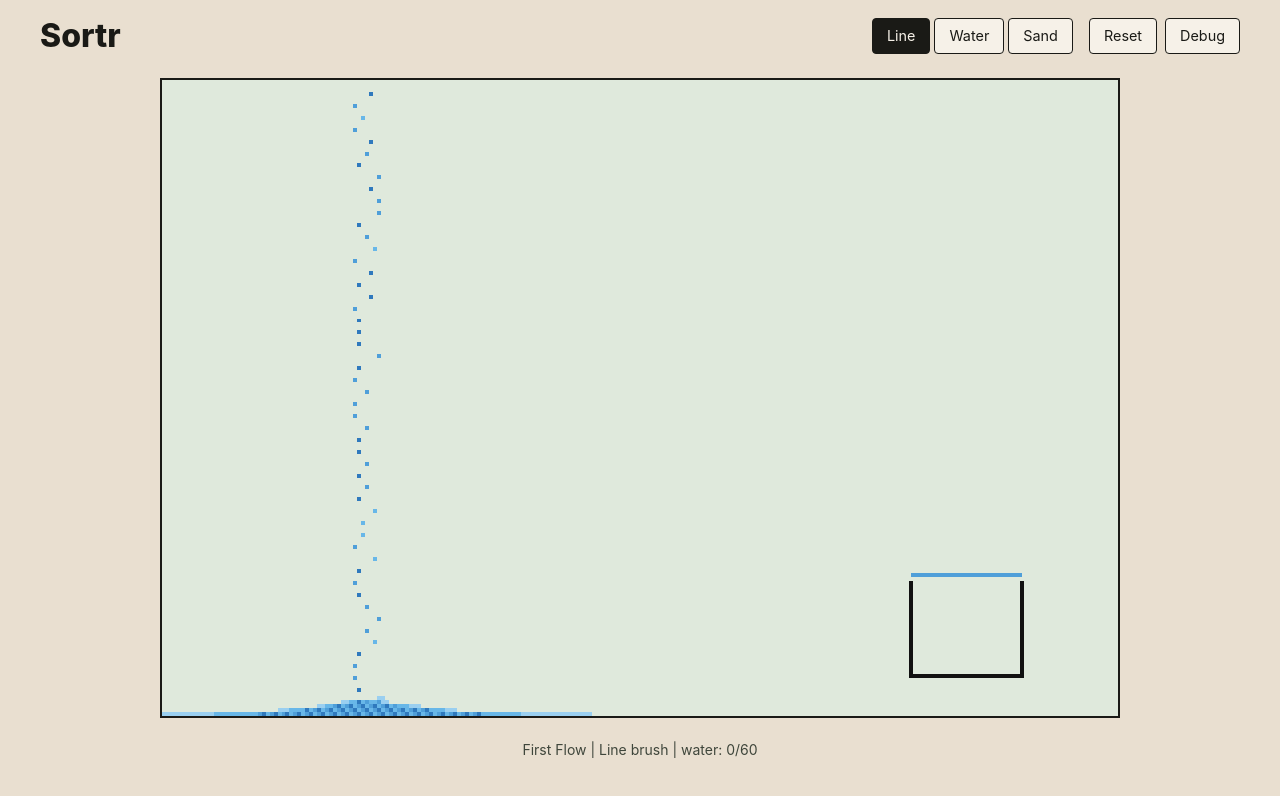
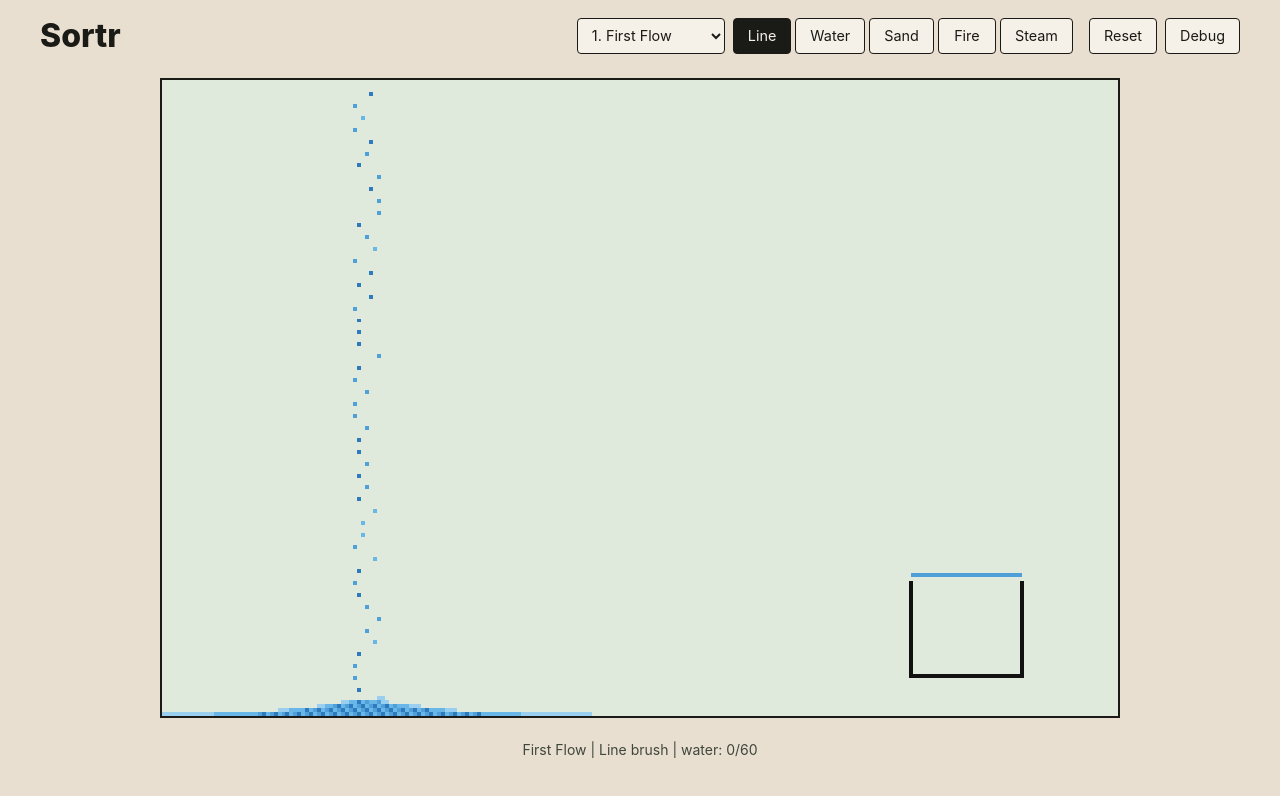
Before and after one commit to dpjosh02/Sortr, a website built with Vite: page index.html in a window 1280 px wide. Built offline with nearby package versions, Linux system fonts and the light colour scheme.

Commit message:
Add level select and dynamic brushes

```diff
--- a/src/app/main.ts
+++ b/src/app/main.ts
@@ -3,9 +3,14 @@ import "./styles.css";
 import { createGameLoop } from "../game/loop";
 import { createActionMap } from "../input/actionMap";
 import { getCanvasGridPoint } from "../input/pointer";
-import { getInitialLevel, getLevelByIndex, getNextLevelIndex } from "../levels/levelCatalog";
+import {
+  LEVEL_CATALOG,
+  getInitialLevel,
+  getLevelByIndex,
+  getNextLevelIndex,
+} from "../levels/levelCatalog";
 import { createCanvasRenderer } from "../rendering/canvasRenderer";
-import type { ElementType } from "../simulation/elements";
+import { ELEMENTS, type ElementType } from "../simulation/elements";
 import { getLineCells, type GridPoint } from "../simulation/lines";
 import { createWorld } from "../simulation/world";
 
@@ -44,11 +49,28 @@ nextButton.type = "button";
 nextButton.textContent = "Next";
 nextButton.hidden = true;
 
-type BrushMode = "line" | "sand" | "water";
+type BrushMode = ElementType | "line";
 
-const brushModes: readonly BrushMode[] = ["line", "water", "sand"];
+const brushModes: readonly BrushMode[] = ["line", ...ELEMENTS];
 const brushButtons = new Map<BrushMode, HTMLButtonElement>();
 let selectedBrush: BrushMode = "line";
+
+const levelSelect = document.createElement("select");
+levelSelect.className = "level-select";
+levelSelect.setAttribute("aria-label", "Level");
+
+for (let index = 0; index < LEVEL_CATALOG.length; index += 1) {
+  const catalogLevel = LEVEL_CATALOG[index];
+
+  if (catalogLevel === undefined) {
+    continue;
+  }
+
+  const option = document.createElement("option");
+  option.value = String(index);
+  option.textContent = `${String(index + 1)}. ${catalogLevel.title}`;
+  levelSelect.append(option);
+}
 
 const brushPalette = document.createElement("div");
 brushPalette.className = "brush-palette";
@@ -70,7 +92,7 @@ status.className = "status-line";
 
 const toolbar = document.createElement("div");
 toolbar.className = "toolbar";
-toolbar.append(brushPalette, resetButton, nextButton, debugButton);
+toolbar.append(levelSelect, brushPalette, resetButton, nextButton, debugButton);
 
 const header = document.createElement("header");
 header.className = "app-header";
@@ -127,6 +149,14 @@ nextButton.addEventListener("click", () => {
   }
 });
 
+levelSelect.addEventListener("change", () => {
+  const index = Number(levelSelect.value);
+
+  if (Number.isInteger(index)) {
+    loadLevel(index);
+  }
+});
+
 debugButton.addEventListener("click", () => {
   debugEnabled = !debugEnabled;
   debugButton.toggleAttribute("aria-pressed", debugEnabled);
@@ -175,18 +205,11 @@ window.addEventListener("keydown", (event) => {
     debugButton.click();
   }
 
-  if (event.key === "1") {
-    selectedBrush = "line";
-    syncBrushButtons();
-  }
+  const numericBrushIndex = Number(event.key) - 1;
+  const keyboardBrush = brushModes[numericBrushIndex];
 
-  if (event.key === "2") {
-    selectedBrush = "water";
-    syncBrushButtons();
-  }
-
-  if (event.key === "3") {
-    selectedBrush = "sand";
+  if (keyboardBrush !== undefined) {
+    selectedBrush = keyboardBrush;
     syncBrushButtons();
   }
 });
@@ -226,6 +249,7 @@ function loadLevel(index: number): void {
   world = createWorld(level.world);
   canvas.width = level.world.width * level.cellSize;
   canvas.height = level.world.height * level.cellSize;
+  levelSelect.value = String(index);
   render();
 }
 
@@ -291,12 +315,9 @@ function syncBrushButtons(): void {
 }
 
 function getBrushLabel(brush: BrushMode): string {
-  switch (brush) {
-    case "line":
-      return "Line";
-    case "sand":
-      return "Sand";
-    case "water":
-      return "Water";
+  if (brush === "line") {
+    return "Line";
   }
+
+  return `${brush.charAt(0).toUpperCase()}${brush.slice(1)}`;
 }
--- a/src/app/styles.css
+++ b/src/app/styles.css
@@ -35,6 +35,17 @@ button {
   cursor: pointer;
 }
 
+select {
+  min-height: 36px;
+  padding: 0 10px;
+  border: 1px solid #1a1a16;
+  border-radius: 4px;
+  color: #1a1a16;
+  background: #f6f1e8;
+  font: inherit;
+  font-size: 0.9rem;
+}
+
 button:hover {
   background: #ffffff;
 }
@@ -69,6 +80,12 @@ button[aria-pressed] {
   display: flex;
   align-items: center;
   gap: 8px;
+  flex-wrap: wrap;
+  justify-content: flex-end;
+}
+
+.level-select {
+  max-width: 180px;
 }
 
 .brush-palette {
@@ -120,4 +137,9 @@ button[aria-pressed] {
   button {
     flex: 1;
   }
+
+  .level-select {
+    flex: 1 0 100%;
+    max-width: none;
+  }
 }
--- a/src/levels/levelCatalog.ts
+++ b/src/levels/levelCatalog.ts
@@ -130,6 +130,65 @@ export const LEVEL_CATALOG: readonly LevelDefinition[] = [
       width: 240,
     },
   },
+  {
+    background: "#e7e5dd",
+    cellSize: 4,
+    id: "004-two-streams",
+    title: "Two Streams",
+    world: {
+      buckets: [
+        {
+          id: "water-bucket",
+          intake: "top",
+          rect: {
+            height: 24,
+            width: 28,
+            x: 24,
+            y: 126,
+          },
+          required: 45,
+          target: "water",
+        },
+        {
+          id: "sand-bucket",
+          intake: "top",
+          rect: {
+            height: 24,
+            width: 30,
+            x: 184,
+            y: 126,
+          },
+          required: 55,
+          target: "sand",
+        },
+      ],
+      emitters: [
+        {
+          edge: "top",
+          element: "water",
+          id: "water-source",
+          range: {
+            end: 75,
+            start: 69,
+          },
+          ratePerTick: 0.75,
+        },
+        {
+          edge: "top",
+          element: "sand",
+          id: "sand-source",
+          range: {
+            end: 141,
+            start: 135,
+          },
+          ratePerTick: 0.65,
+        },
+      ],
+      height: 160,
+      seed: 20260510,
+      width: 240,
+    },
+  },
 ];
 
 export function getInitialLevel(): LevelDefinition {
```
Also changed, not shown: docs/simulation-model.md (+1 -1 lines).
